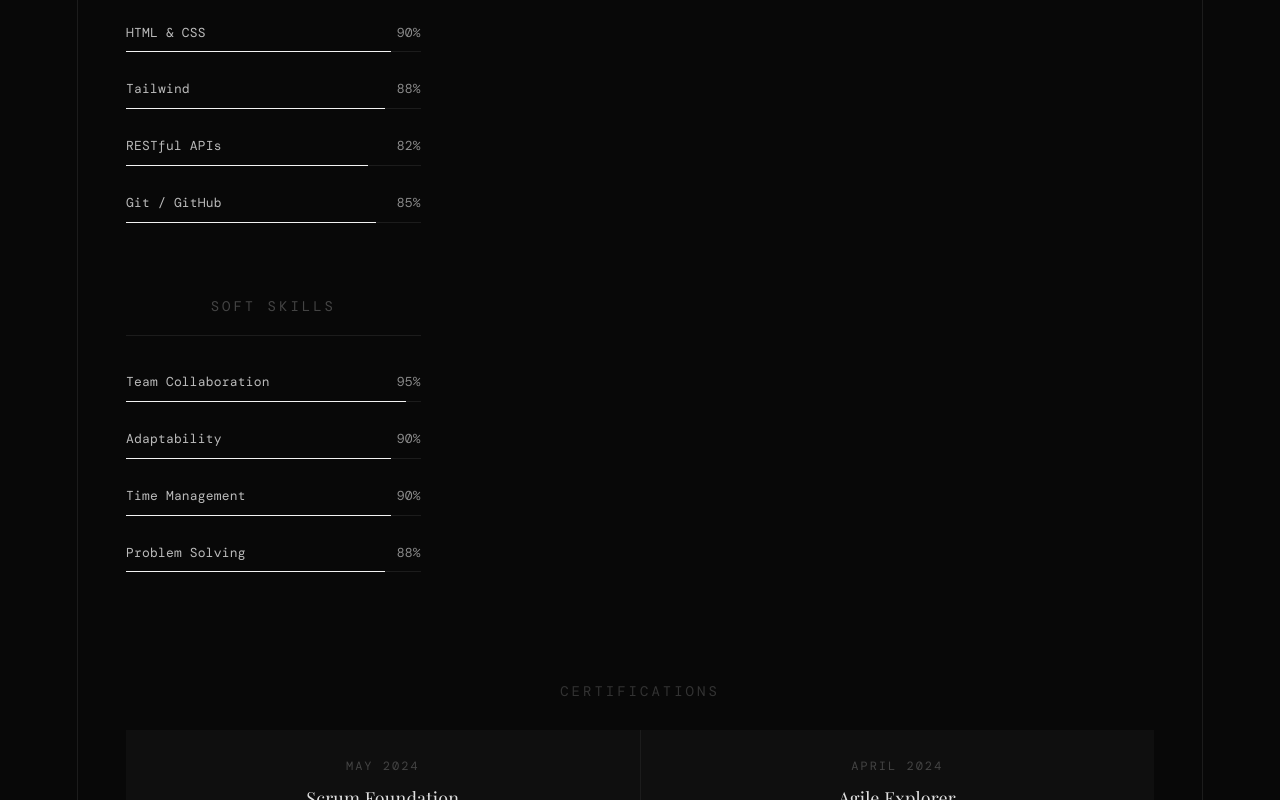
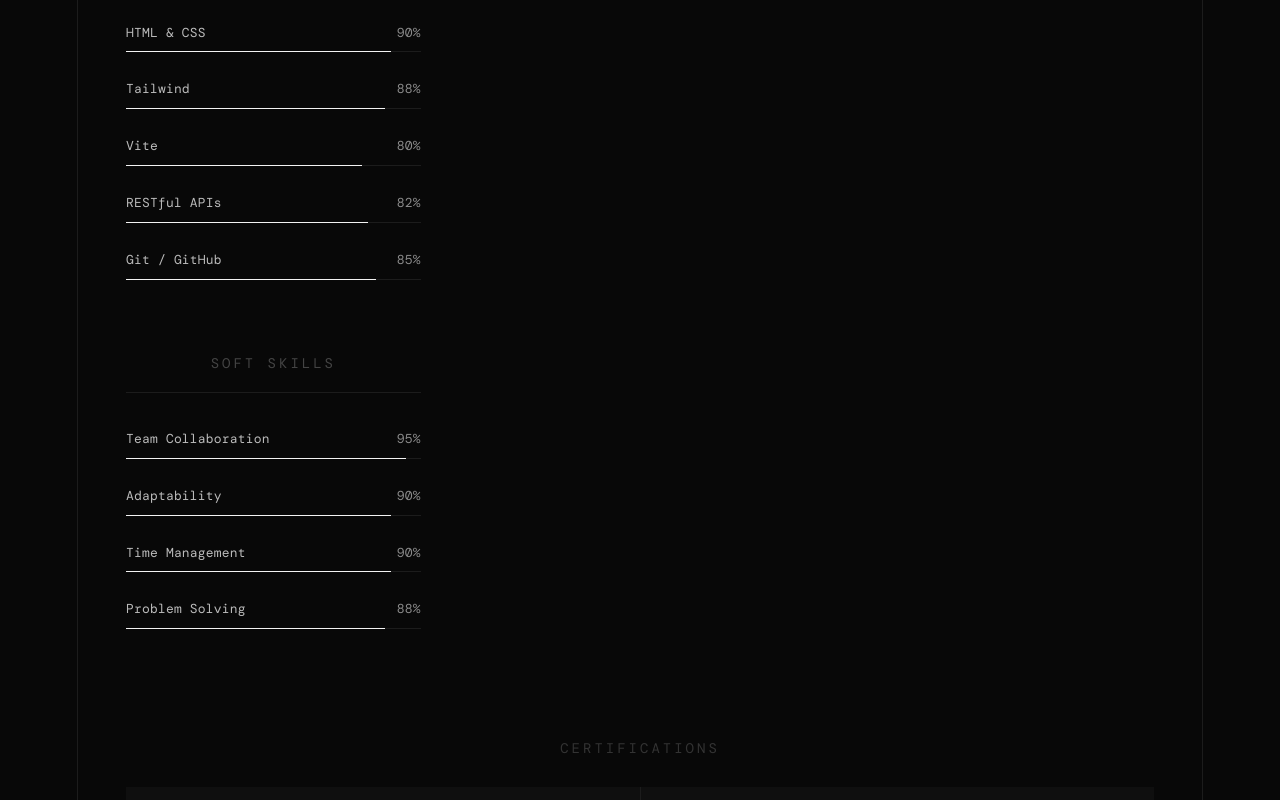
Before and after one commit to hsusana20/MY_PORTFOLIO, a React (Vite) app: page / in a window 1280 px wide. Shown: the part 3920-4720 px from the top of the page. Built offline with nearby package versions, Linux system fonts and the light colour scheme; the HTML template or start-up script is replaced by a standard one; a web font is replaced by a local one.

Commit message:
change resume , add vite

```diff
--- a/src/components/Skills.jsx
+++ b/src/components/Skills.jsx
@@ -10,6 +10,7 @@ const skillGroups = [
       { name: 'TypeScript', level: 88 },
       { name: 'HTML & CSS', level: 90 },
       { name: 'Tailwind', level: 88 },
+      { name: 'Vite', level: 80 },
       { name: 'RESTful APIs', level: 82 },
       { name: 'Git / GitHub', level: 85 },
     ],
@@ -44,7 +45,7 @@ const skillGroups = [
 
 const techStack = [
   'React Native', 'Next.js', 'TypeScript', 'JavaScript', 'PHP',
-  'Laravel', 'HTML', 'CSS', 'Figma', 'Expo Go',
+  'Laravel', 'HTML', 'CSS', 'Figma', 'Expo Go', 'Vite',
   'Android Studio', 'Git', 'REST API', 'UI/UX', 'Tailwind', 'Firebase', 'MySQL', 'PostgreSQL',
 ]
 
```
Also changed, not shown: 1 other file (tests, documents, lock files or other folders).
